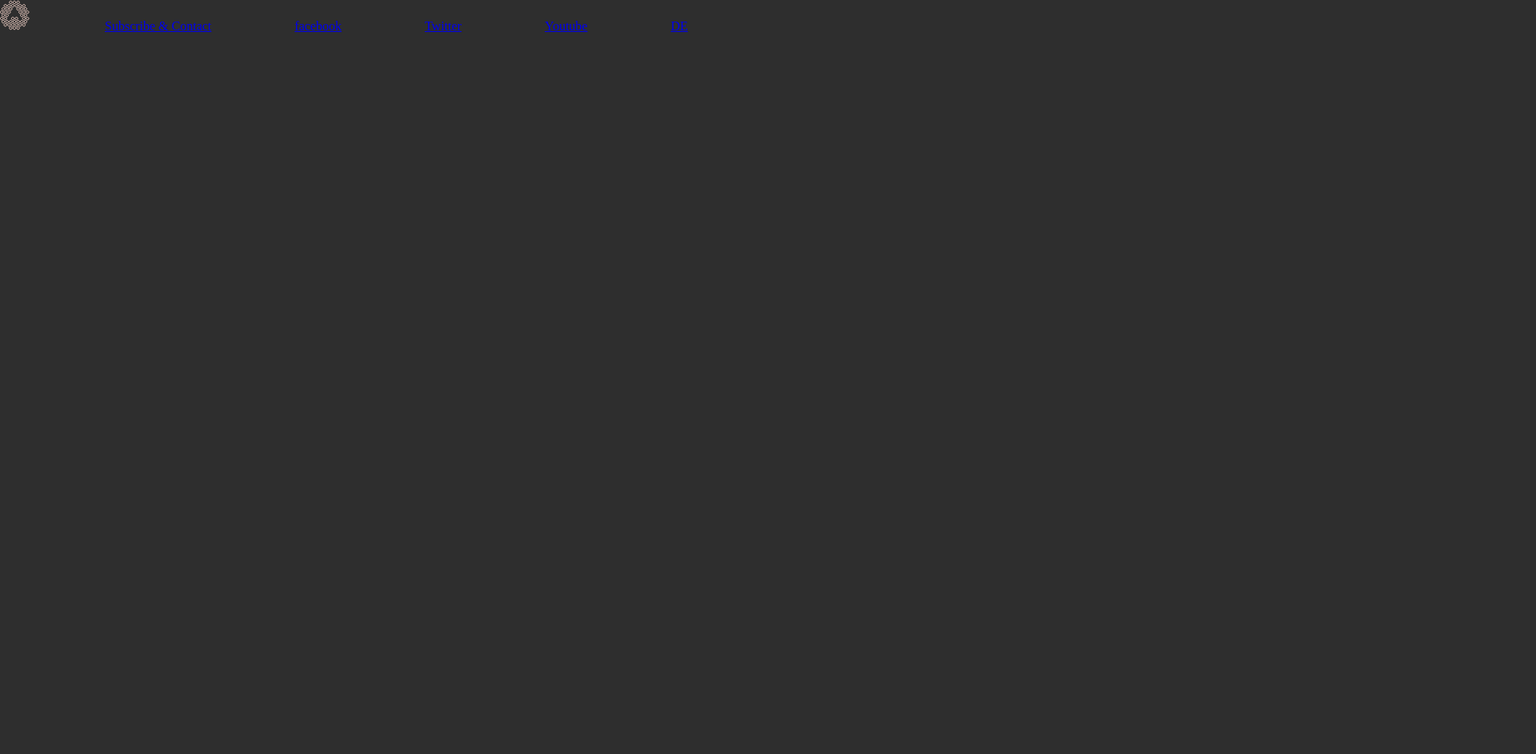
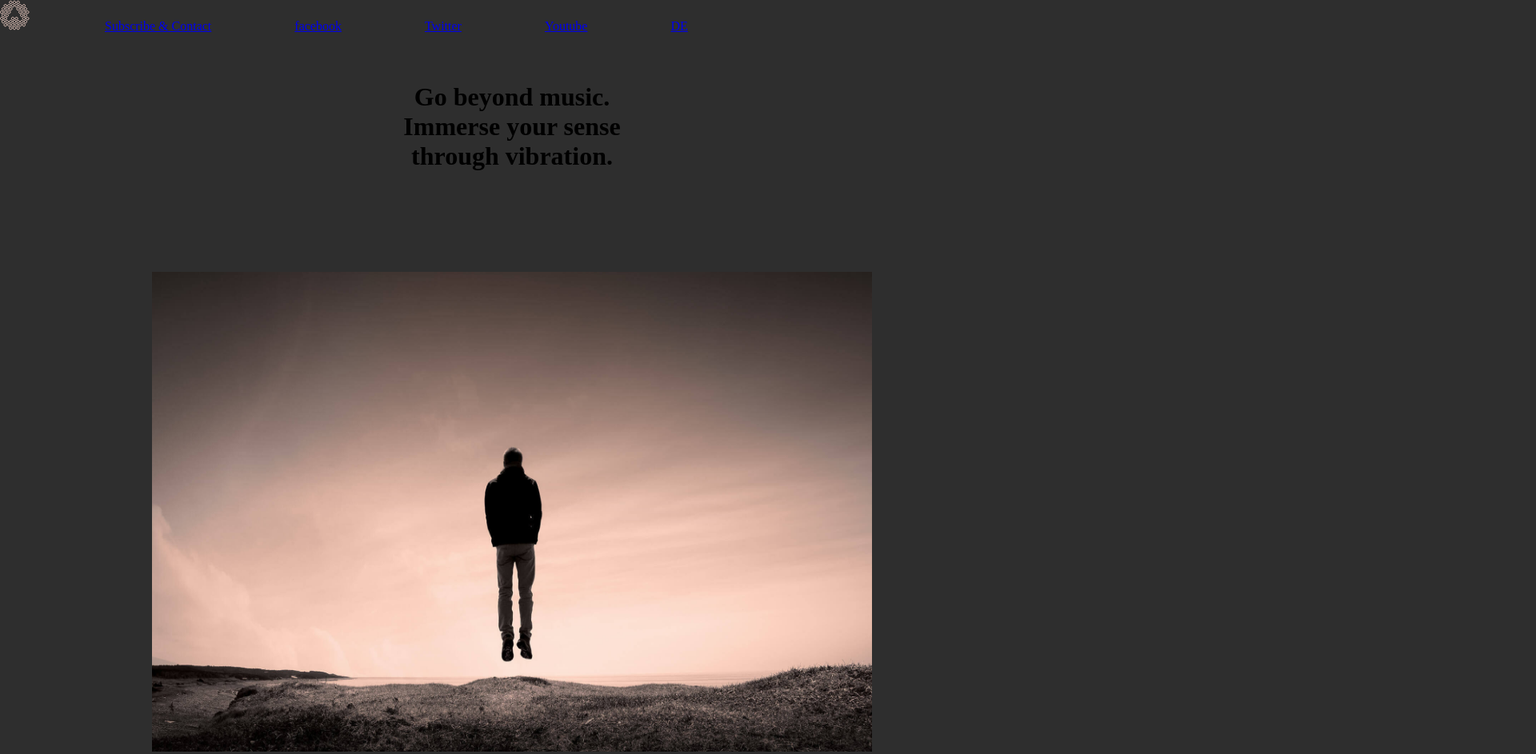
Before and after one commit to Floriovv/Project-Headphones-Inspiration, a plain HTML site: page index.html in a window 1280 px wide. Shown: the top 943 px of the page at 80% size, 1920 px wide, since content can reach past the window. Before the commit the page ends 800 px from the top, so only its background shows below. Drawn offline with Linux system fonts and the light colour scheme.

Commit message:
added an about img + h1 and css

```diff
--- a/assets/css/style.css
+++ b/assets/css/style.css
@@ -19,3 +19,22 @@ li{
   display: inline;
   margin: 50px;
 }
+
+h1{
+  width: 300px;
+  display: inline-block;
+  margin-top: 100px;
+  margin-left: 50%;
+  margin-right: 50%;
+  transform: translate(-50%, -50%);
+  text-align: center;
+}
+
+.aboutimg{
+  height: 600px;
+  width: 900px;
+  margin-left: 50%;
+  margin-right: 50%;
+  margin-top: 350px;
+  transform: translate(-50%, -50%);
+}
--- a/index.html
+++ b/index.html
@@ -19,7 +19,11 @@
       </ul>
     </div>
   </div>
-  <div class="main"></div>
+  <div class="main">
+    <h1>Go beyond music. Immerse your sense through vibration.
+    </h1>
+    <img src="assets/img/section-about-1.jpg" alt="" class="aboutimg">
+  </div>
   <div class="side-navigation"></div>
 </body>
 </html>
```
